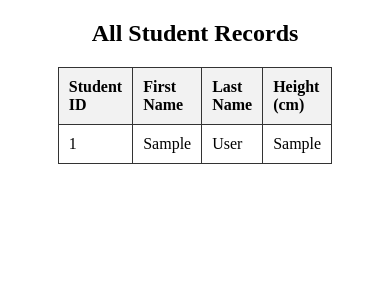
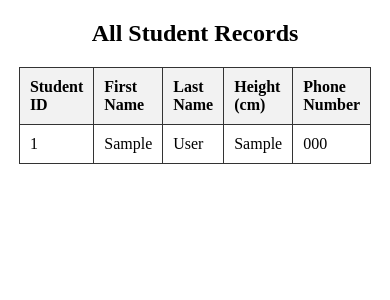
Before and after one commit to kavinduhcolombage/mobile-computing, a PHP site: page /viewStudents.php in a window 390 px wide. Shown: the top 300 px of the page. Run offline with PHP 8.4, Linux system fonts and the light colour scheme; tables that the repository leaves empty or names only in its code hold one stand-in row (values such as "Sample post").

Commit message:
add phone number column

```diff
--- a/viewStudents.php
+++ b/viewStudents.php
@@ -42,6 +42,7 @@ if (mysqli_num_rows($result) > 0) {
                 <th>First Name</th>
                 <th>Last Name</th>
                 <th>Height (cm)</th>
+                <th>Phone Number</th>
             </tr>";
 
     while ($row = mysqli_fetch_assoc($result)) {
@@ -50,6 +51,7 @@ if (mysqli_num_rows($result) > 0) {
                 <td>" . $row["first_name"] . "</td>
                 <td>" . $row["last_name"] . "</td>
                 <td>" . $row["height"] . "</td>
+                <td>" . $row["phone_number"] . "</td>
               </tr>";
     }
 
```
